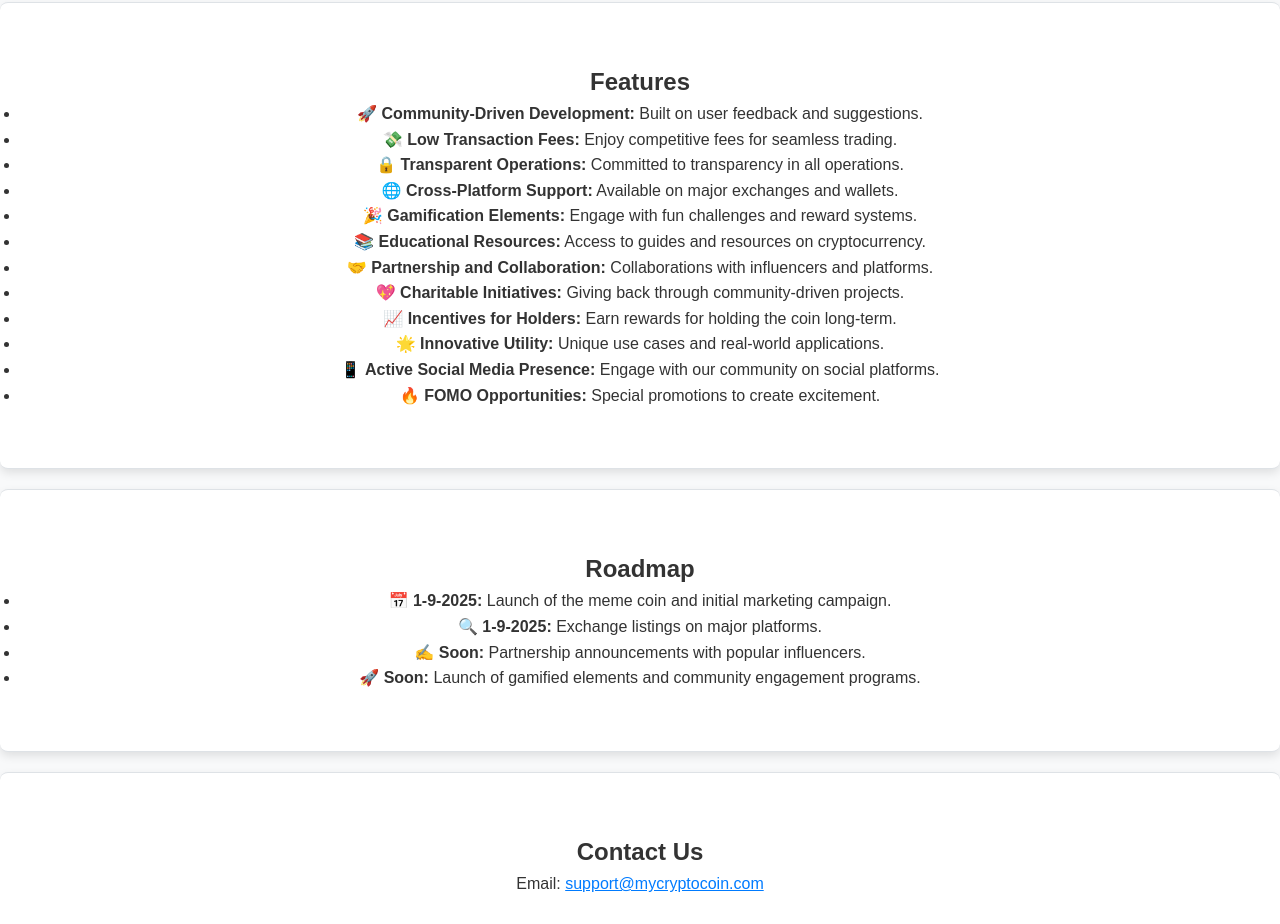
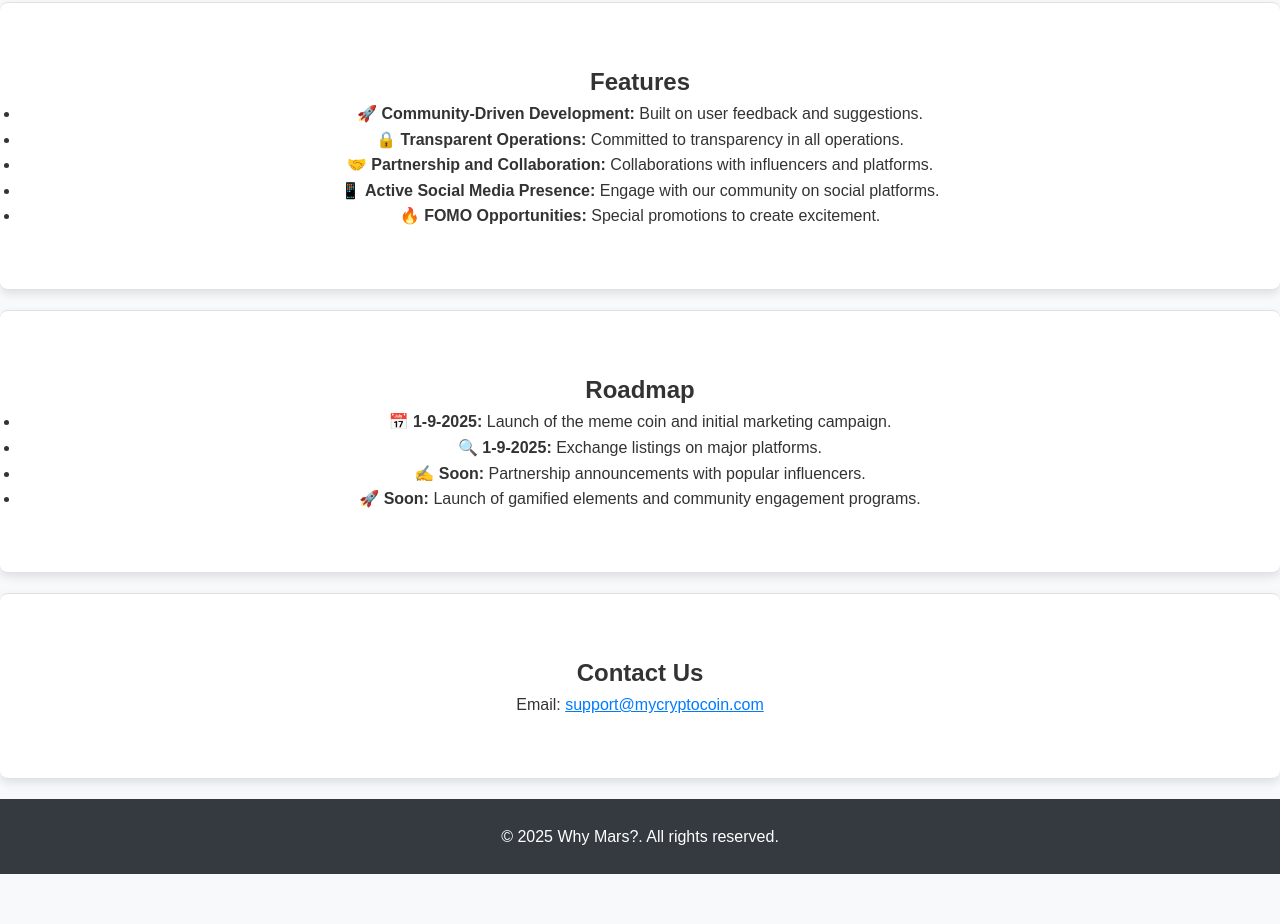
Before and after one commit to VenomousRhyme41/websitetest.github.io, a plain HTML site: page index.html in a window 1280 px wide. Shown: the part 1080-2004 px from the top of the page. After the commit the page ends 1954 px from the top, so only its background shows below. Drawn offline with Linux system fonts and the light colour scheme.

Commit message:
Features

```diff
--- a/index.html
+++ b/index.html
@@ -214,15 +214,8 @@
     <h2>Features</h2>
     <ul>
         <li>🚀 <strong>Community-Driven Development:</strong> Built on user feedback and suggestions.</li>
-        <li>💸 <strong>Low Transaction Fees:</strong> Enjoy competitive fees for seamless trading.</li>
         <li>🔒 <strong>Transparent Operations:</strong> Committed to transparency in all operations.</li>
-        <li>🌐 <strong>Cross-Platform Support:</strong> Available on major exchanges and wallets.</li>
-        <li>🎉 <strong>Gamification Elements:</strong> Engage with fun challenges and reward systems.</li>
-        <li>📚 <strong>Educational Resources:</strong> Access to guides and resources on cryptocurrency.</li>
         <li>🤝 <strong>Partnership and Collaboration:</strong> Collaborations with influencers and platforms.</li>
-        <li>💖 <strong>Charitable Initiatives:</strong> Giving back through community-driven projects.</li>
-        <li>📈 <strong>Incentives for Holders:</strong> Earn rewards for holding the coin long-term.</li>
-        <li>🌟 <strong>Innovative Utility:</strong> Unique use cases and real-world applications.</li>
         <li>📱 <strong>Active Social Media Presence:</strong> Engage with our community on social platforms.</li>
         <li>🔥 <strong>FOMO Opportunities:</strong> Special promotions to create excitement.</li>
     </ul>
```
